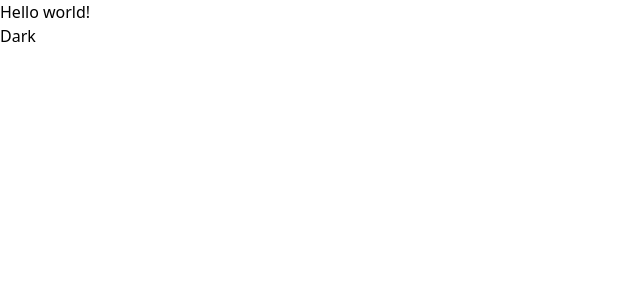
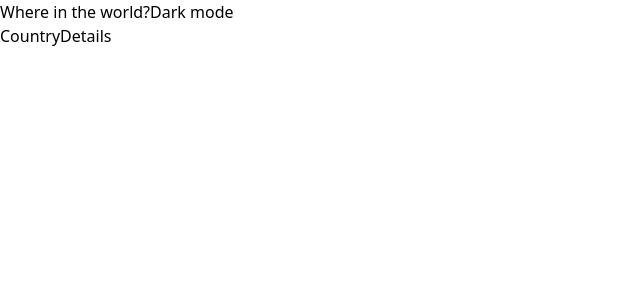
Before and after one commit to ortonb110/countries, a React (Vite) app: page /country in a window 1280 px wide. Shown: the top 300 px of the page, without its empty margins (0-640 px from the left). Built offline with nearby package versions, Linux system fonts and the light colour scheme.

Commit message:
Implemented React routing

```diff
--- a/src/App.jsx
+++ b/src/App.jsx
@@ -1,12 +1,19 @@
-import { useAppContext } from "./Contexts/AppContext"
+import NavBar from "./Components/NavBar";
+import { BrowserRouter as Router, Route, Routes } from "react-router-dom";
+import Home from "./Pages/Home";
+import CountryDetails from "./Pages/CountryDetails";
+
 
 function App() {
- const {toggleColorScheme} = useAppContext();
+
   return (
-    <div className="dark:bg-black dark:text-white bg-white text-black">
-      <h1 className="text-black">Hello world!</h1>
-       <button onClick={toggleColorScheme}>Dark</button>
-    </div>
+      <Router>
+        <NavBar/>
+        <Routes>
+          <Route path="/" element={<Home/>}/>
+          <Route path="/country" element={<CountryDetails/>}/>
+        </Routes>
+      </Router>
   )
 }
 
--- /dev/null
+++ b/src/Components/NavBar.jsx
@@ -0,0 +1,13 @@
+import { NavLink } from "react-router-dom"
+import { useAppContext } from "../Contexts/AppContext"
+const NavBar = () => {
+    const {toggleColorScheme} = useAppContext();
+  return (
+    <nav>
+        <NavLink to={'/'}>Where in the world?</NavLink>
+        <button onClick={toggleColorScheme}>Dark mode</button>
+    </nav>
+  )
+}
+
+export default NavBar
--- /dev/null
+++ b/src/Pages/CountryDetails.jsx
@@ -0,0 +1,8 @@
+
+const CountryDetails = () => {
+  return (
+    <div>CountryDetails</div>
+  )
+}
+
+export default CountryDetails
--- /dev/null
+++ b/src/Pages/Home.jsx
@@ -0,0 +1,9 @@
+const Home = () => {
+  return (
+    <div className="dark:bg-black dark:text-white bg-white text-black">
+      <h1 className="text-black">Hello world!</h1>
+    </div>
+  );
+};
+
+export default Home;
```
Also changed, not shown: src/Contexts/AppContext.jsx (+5 -7 lines).
